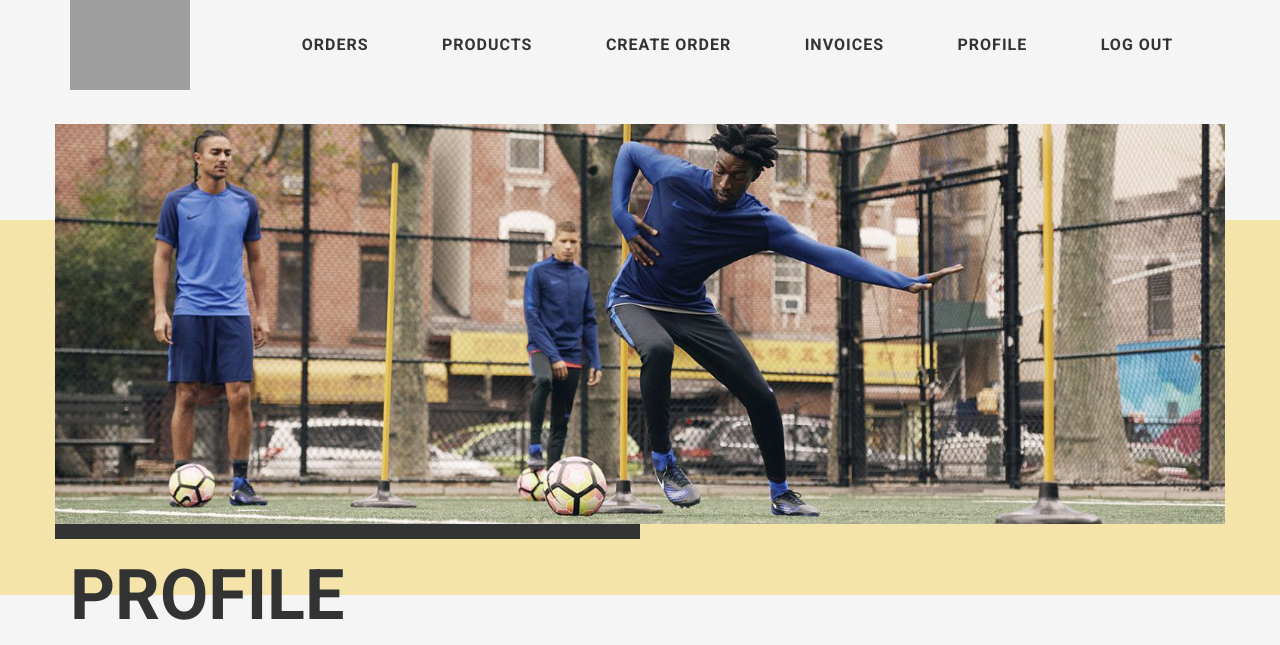
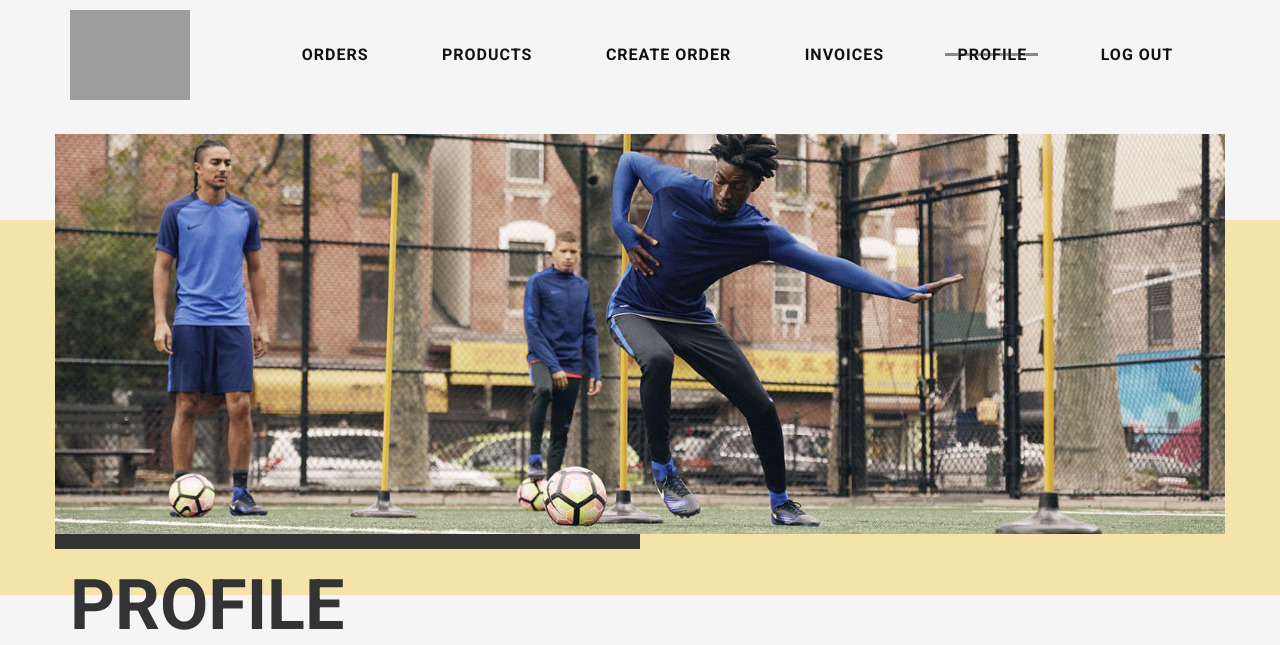
Before and after one commit to rahulyhg/b2b_ordering, a PHP site: page /profile.php in a window 1280 px wide. Shown: the top 645 px of the page. Run offline with PHP 8.4, Linux system fonts and the light colour scheme; the visitor is signed in with stand-in values (Sample User, id 1); style sheets or scripts are compiled from the project's sources; grey boxes are pictures that could not be loaded.

Commit message:
Favicons and Nav Hover Animations added
Session now carries across all pages, if user is logged in they will now see that throughout the site.

```diff
--- a/profile.php
+++ b/profile.php
@@ -1,5 +1,4 @@
 <?php
-
 require_once 'includes/global.inc.php';
 
 //check to see if they're logged in
@@ -45,7 +44,15 @@ if(isset($_POST['submit-settings'])) {
 <!doctype html>
 <html>
   <head>
+		<meta charset="utf-8">
     <title>Home | Nike Business</title>
+		<meta name="viewport" content="width=device-width, initial-scale=1">
+		<link rel="apple-touch-icon" sizes="152x152" href="favicons/apple-touch-icon.png">
+		<link rel="icon" type="image/png" href="favicons/favicon-32x32.png" sizes="32x32">
+		<link rel="icon" type="image/png" href="favicons/favicon-16x16.png" sizes="16x16">
+		<link rel="manifest" href="favicons/manifest.json">
+		<link rel="mask-icon" href="favicons/safari-pinned-tab.svg" color="#333">
+		<meta name="theme-color" content="#333">
     <link href="https://fonts.googleapis.com/css?family=Roboto:400,700,900" rel="stylesheet">
     <link rel="stylesheet" href="/css/styles.min.css">
   </head>
@@ -60,14 +67,14 @@ if(isset($_POST['submit-settings'])) {
 					<!-- NAVIGATION -->
           <ul class="header-nav col-lg-10">
             <a href="index.php" class="nav-item"><li>orders</li></a>
-            <a href="#" class="nav-item"><li>products</li></a>
+            <a href="products.php" class="nav-item"><li>products</li></a>
             <a href="#" class="nav-item"><li>create order</li></a>
             <a href="#" class="nav-item"><li>invoices</li></a>
             <!-- Log In Form -->
             <?php if(isset($_SESSION['logged_in'])) : ?>
                 <?php $user = unserialize($_SESSION['user']); ?>
                 <!-- <h1>Hello, <?php echo $user->username; ?>!</h1> -->
-                <a class="nav-item" href="profile.php"><li>Profile</li></a>
+                <a class="nav-item current-page" href="profile.php"><li>Profile</li></a>
                 <a class="nav-item" href="logout.php"><li>Log Out</li></a>
             <?php else : ?>
                 <a class="nav-item" href="login.php"><li>Log In</li></a>
--- a/register-product.php
+++ b/register-product.php
@@ -44,6 +44,12 @@
   <head>
     <meta charset="utf-8">
     <title>Register Product | Nike Business</title>
+    <link rel="apple-touch-icon" sizes="152x152" href="favicons/apple-touch-icon.png">
+    <link rel="icon" type="image/png" href="favicons/favicon-32x32.png" sizes="32x32">
+    <link rel="icon" type="image/png" href="favicons/favicon-16x16.png" sizes="16x16">
+    <link rel="manifest" href="favicons/manifest.json">
+    <link rel="mask-icon" href="favicons/safari-pinned-tab.svg" color="#333">
+    <meta name="theme-color" content="#333">
   </head>
   <body>
     <?php echo ($error != "") ? $error : ""; ?>
--- a/scss/components/header.scss
+++ b/scss/components/header.scss
@@ -1,4 +1,5 @@
 header {
+  margin-top: 10px;
   height: 90px;
   width: 100%;
 
@@ -24,6 +25,8 @@ header {
   align-items: center;
 
   .nav-item {
+    color: #111;
+    position: relative;
     flex: 1 1 auto;
     font-size: 16px;
     font-weight: 700;
@@ -34,7 +37,39 @@ header {
     text-decoration: none;
 
     &:visited {
-      color: #333;
+      color: #111;
+    }
+
+    &::after {
+      content: '';
+      width: 0%;
+      height: 5px;
+      border-bottom: 3px solid #888;
+      position: absolute;
+      left: 17%;
+      top: 9px;
+      transition: all .3s ease-out;
+      z-index: -1;
+    }
+
+    &:hover {
+      &::after {
+      width: 65%;
     }
   }
+  }
+
+  .current-page {
+    text-shadow: 0px 0px 2px rgb(241, 241, 241);
+  }
+
+  .current-page::after {
+    content: '';
+    width: 65%;
+    height: 5px;
+    border-bottom: 3px solid #888;
+    position: absolute;
+    left: 17%;
+    top: 9px;
+  }
 }
```
Also changed, not shown: favicons/browserconfig.xml (added, +9 -0 lines), index.php (+9 -5 lines), item.php (+8 -3 lines), products.php (+9 -2 lines), favicons/android-chrome-144x144.png (added), favicons/apple-touch-icon.png (added), favicons/favicon-16x16.png (added), favicons/favicon-32x32.png (added), favicons/favicon.ico (added), favicons/favicon_asset.png (added), favicons/mstile-150x150.png (added), favicons/safari-pinned-tab.svg (added).
